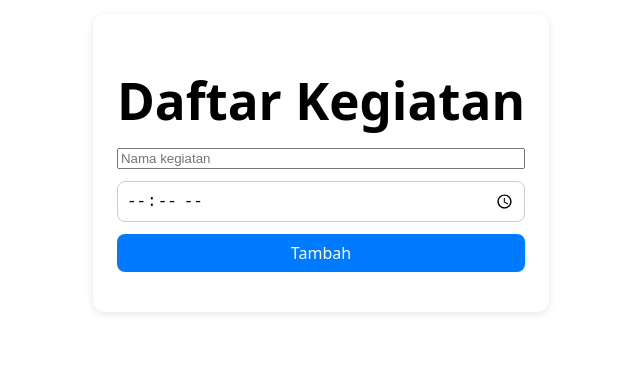
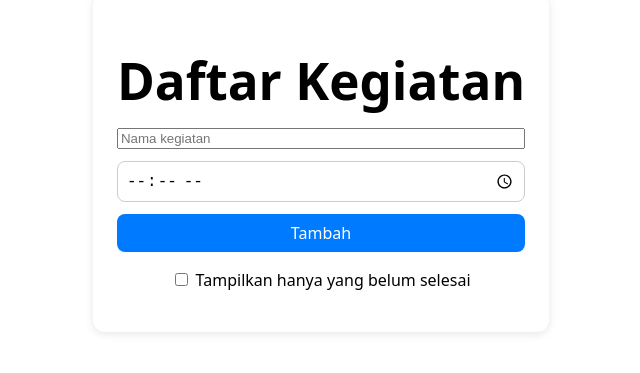
Before and after one commit to Daffa-09/32-pbk-uts-233510462, a Vue app: page / in a window 1280 px wide. Shown: the part 237-610 px from the top of the page, without its empty margins (319-959 px from the left). Built offline with nearby package versions, Linux system fonts and the light colour scheme.

Commit message:
Penambahan Filter

```diff
--- a/src/App.vue
+++ b/src/App.vue
@@ -8,8 +8,15 @@
       <button type="submit">Tambah</button>
     </form>
 
+    <div class="filter">
+      <label>
+        <input type="checkbox" v-model="hanyaBelumSelesai" />
+        Tampilkan hanya yang belum selesai
+      </label>
+    </div>
+
     <ul>
-      <li v-for="(kegiatan, index) in daftarKegiatan" :key="index">
+      <li v-for="(kegiatan, index) in kegiatanTersaring" :key="index">
         <input type="checkbox" v-model="kegiatan.selesai" />
         <div class="info">
           <span>{{ kegiatan.nama }}</span>
@@ -21,11 +28,12 @@
 </template>
 
 <script setup>
-import { ref } from 'vue'
+import { ref, computed } from 'vue'
 
 const kegiatanBaru = ref('')
 const waktuBaru = ref('')
 const daftarKegiatan = ref([])
+const hanyaBelumSelesai = ref(false)
 
 const tambahKegiatan = () => {
   if (kegiatanBaru.value.trim() && waktuBaru.value) {
@@ -38,6 +46,12 @@ const tambahKegiatan = () => {
     waktuBaru.value = ''
   }
 }
+
+const kegiatanTersaring = computed(() => {
+  return hanyaBelumSelesai.value
+    ? daftarKegiatan.value.filter(k => !k.selesai)
+    : daftarKegiatan.value
+})
 </script>
 
 <style scoped>
@@ -86,6 +100,11 @@ button:hover {
   background-color: #0056b3;
 }
 
+.filter {
+  margin: 1rem 0;
+  text-align: center;
+}
+
 ul {
   list-style: none;
   padding: 0;
```
